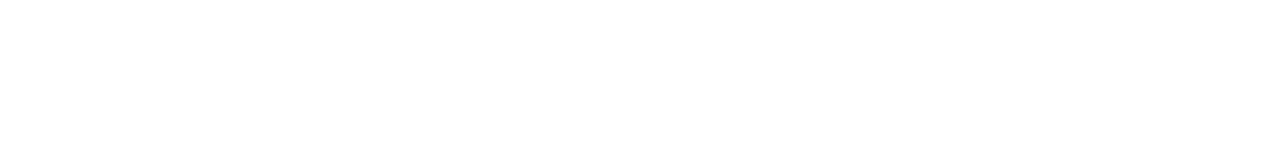
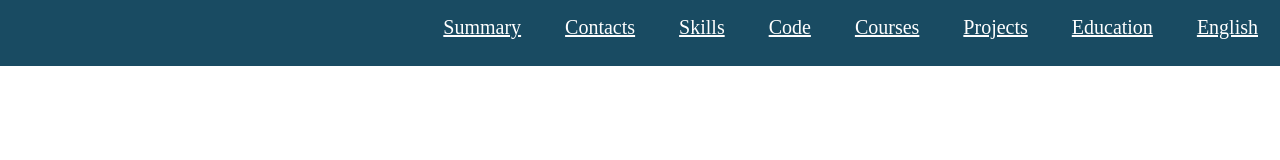
Before and after one commit to stranger7771981/rsschool-cv, a plain HTML site: page index.html in a window 1280 px wide. Drawn offline with nearby package versions, Linux system fonts and the light colour scheme; files that its build step writes are made by us from their sources.

Commit message:
feat: add nav

```diff
--- a/index.html
+++ b/index.html
@@ -2,11 +2,29 @@
 <html lang="en">
 <head>
     <meta charset="UTF-8">
+    <title>cv</title>
     <meta http-equiv="X-UA-Compatible" content="IE=edge">
     <meta name="viewport" content="width=device-width, initial-scale=1.0">
-    <title>Document</title>
+    <link rel="icon" href="./assets/favicon.ico">
+    <link rel="stylesheet" href="./css/normalize.css">
+    <link rel="stylesheet" href="./css/style.css">
+    <link rel="preconnect" href="https://fonts.gstatic.com">
+    <link href="https://fonts.googleapis.com/css2?family=Roboto:wght@100;300;500;700&display=swap" rel="stylesheet">
 </head>
 <body>
-
-</body>
-</html>
+    <header class="header">
+        <div class="container header-container">
+          <nav class="nav">
+            <ul class="nav-list">
+              <li class="nav-item"><a href="#summary" class="nav-link">Summary</a></li>
+              <li class="nav-item"><a href="#contacts" class="nav-link">Contacts</a></li>
+              <li class="nav-item"><a href="#skills" class="nav-link">Skills</a></li>
+              <li class="nav-item"><a href="#code" class="nav-link">Code</a></li>
+              <li class="nav-item"><a href="#courses" class="nav-link">Courses</a></li>
+              <li class="nav-item"><a href="#project" class="nav-link">Projects</a></li>
+              <li class="nav-item"><a href="#education" class="nav-link">Education</a></li>
+              <li class="nav-item"><a href="#english" class="nav-link">English</a></li>
+            </ul>
+          </nav>
+        </div>
+    </header>
--- a/style.css
+++ b/style.css
@@ -1,3 +1,36 @@
+html {
+  scroll-behavior: smooth;
+}
+
+* {
+  box-sizing: border-box;
+}
+
 body {
-    background-color: lightblue;
-  }
+  display: flex;
+  flex-direction: column;
+}
+
+.header {
+  background-color: #194b62;
+}
+
+.container {
+  max-width: 1440px;
+  margin: 0 auto;
+  min-height: 50px;
+}
+
+.nav-list {
+  display: flex;
+  justify-content: flex-end;
+  align-items: center;
+  list-style: none;
+}
+
+.nav-link {
+  position: relative;
+  padding: 0 22px;
+  font-size: 20px;
+  color: #fff;
+}
```
